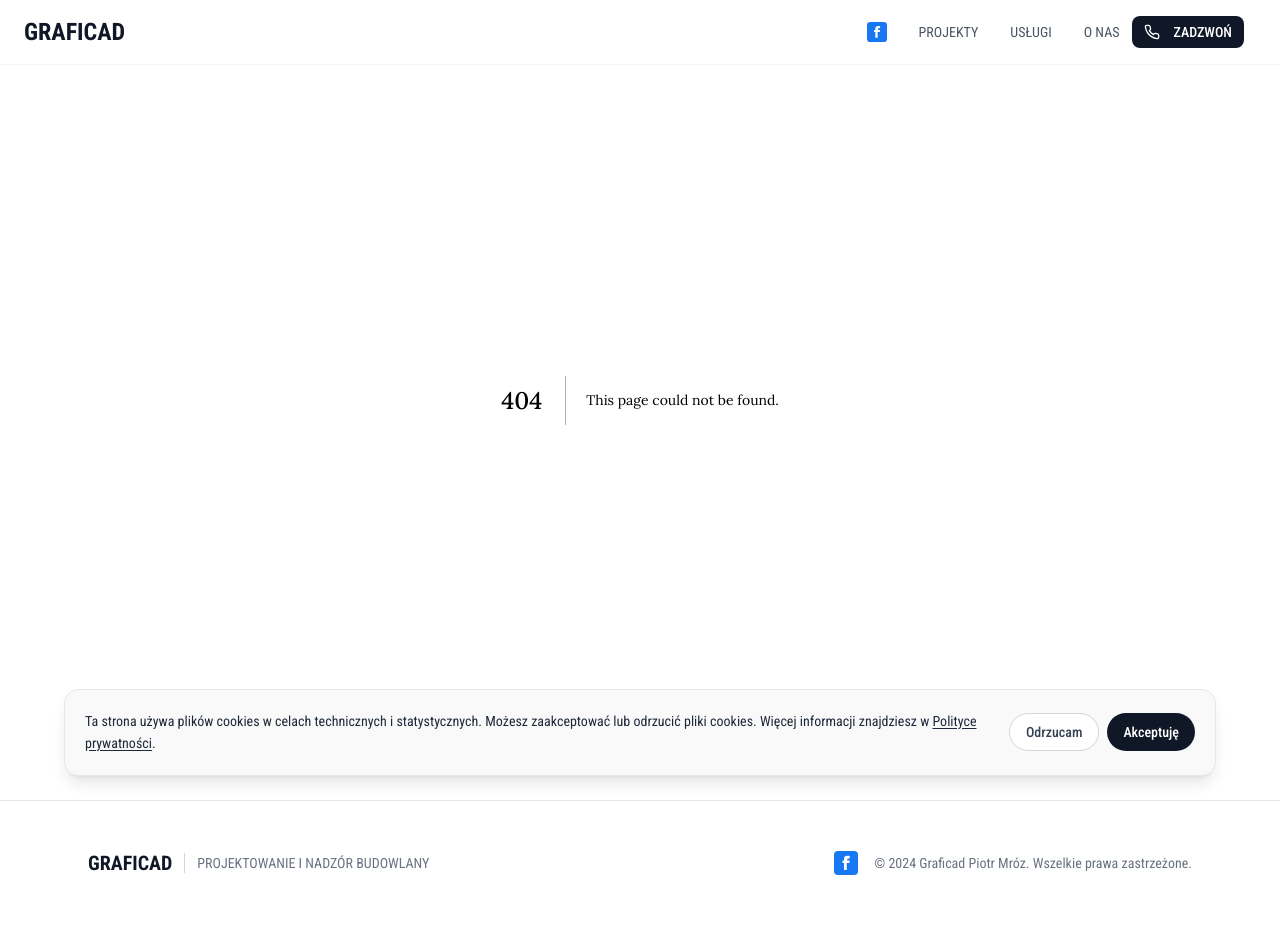
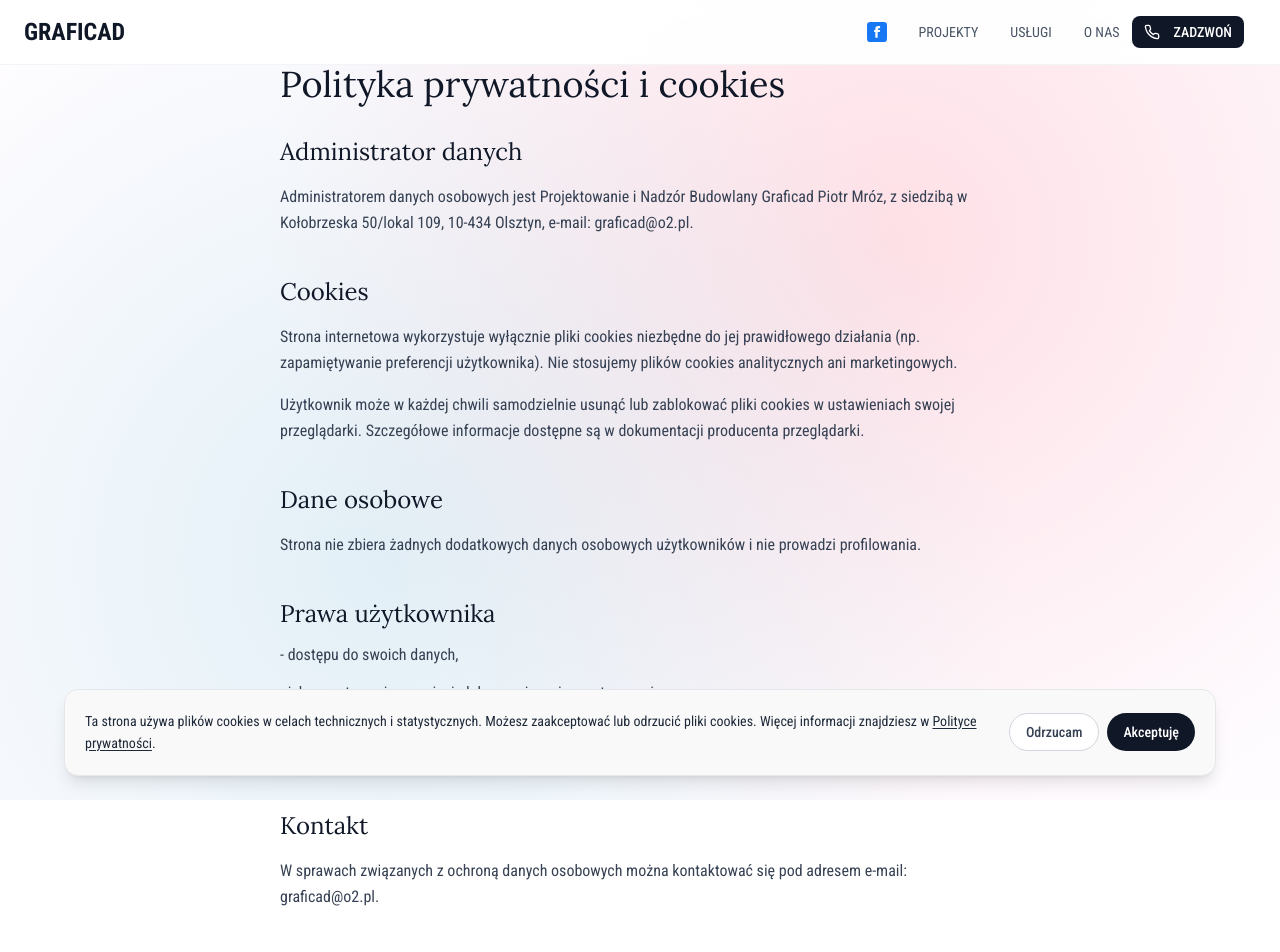
Before and after one commit to Kryki999/project-studio, a Next.js app: page /polityka-prywatnosci in a window 1280 px wide. Before the commit this address had no page. Shown: the top 952 px of the page. Before the commit the page ends 925 px from the top, so only its background shows below. Built offline with nearby package versions, Linux system fonts and the light colour scheme.

Commit message:
effect-background

```diff
--- a/app/globals.css
+++ b/app/globals.css
@@ -121,6 +121,8 @@
   body {
     @apply bg-background text-foreground;
     font-family: var(--font-sans), ui-sans-serif, system-ui, -apple-system, "Segoe UI", Roboto, Helvetica, Arial, "Apple Color Emoji", "Segoe UI Emoji";
+    min-height: 100vh;
+    width: 100%;
   }
 
   h1,
@@ -132,3 +134,9 @@
     font-family: var(--font-serif), ui-serif, Georgia, Cambria, "Times New Roman", Times, serif;
   }
 }
+
+@layer base {
+  .dark body {
+    background-color: var(--background);
+  }
+}
--- a/app/layout.tsx
+++ b/app/layout.tsx
@@ -36,6 +36,13 @@ export default function RootLayout({
     <html lang="pl" className={`${robotoCondensed.variable} ${lora.variable} overflow-x-hidden`}>
       <head />
       <body className="overflow-x-hidden">
+        <div
+          className="fixed inset-0 -z-10 pointer-events-none dark:hidden"
+          style={{
+            background:
+              'radial-gradient(circle at 30% 70%, rgba(173, 216, 230, 0.35), transparent 60%), radial-gradient(circle at 70% 30%, rgba(255, 182, 193, 0.4), transparent 60%) rgb(254, 252, 255)',
+          }}
+        />
         <SiteHeader />
         {children}
         <SiteFooter />
--- a/app/page.tsx
+++ b/app/page.tsx
@@ -53,7 +53,7 @@ export default function HomePage() {
       </section>
 
       {/* About Section */}
-      <section id="about" className="py-24 bg-white">
+      <section id="about" className="py-24">
         <div className="max-w-6xl mx-auto px-6">
           <div className="grid md:grid-cols-2 gap-16 items-center">
             <div>
@@ -90,7 +90,7 @@ export default function HomePage() {
       </section>
 
       {/* Services Section */}
-      <section id="services" className="py-24 bg-gray-50">
+      <section id="services" className="py-24">
         <div className="max-w-6xl mx-auto px-6">
           <div className="text-center mb-16">
             <h2 className="text-4xl font-light text-gray-900 mb-4">Nasze usługi</h2>
@@ -134,7 +134,7 @@ export default function HomePage() {
       </section>
 
       {/* Projects Preview */}
-      <section id="projects" className="py-24 bg-white">
+      <section id="projects" className="py-24">
         <div className="max-w-6xl mx-auto px-6">
           <div className="text-center mb-16">
             <h2 className="text-4xl font-light text-gray-900 mb-4">Wybrane realizacje</h2>
--- /dev/null
+++ b/app/polityka-prywatnosci/page.tsx
@@ -0,0 +1,51 @@
+export default function PrivacyPolicyPage() {
+    return (
+        <main className="min-h-[60vh] py-16">
+            <div className="mx-auto max-w-3xl px-6">
+                <h1 className="text-3xl md:text-4xl font-light text-gray-900 mb-8">Polityka prywatności i cookies</h1>
+
+                <section className="space-y-4 mb-10">
+                    <h2 className="text-2xl font-light text-gray-900">Administrator danych</h2>
+                    <p className="text-gray-700 leading-relaxed">
+                        Administratorem danych osobowych jest Projektowanie i Nadzór Budowlany Graficad Piotr Mróz, z siedzibą w Kołobrzeska 50/lokal 109, 10-434 Olsztyn, e-mail: graficad@o2.pl.
+                    </p>
+                </section>
+
+                <section className="space-y-4 mb-10">
+                    <h2 className="text-2xl font-light text-gray-900">Cookies</h2>
+                    <p className="text-gray-700 leading-relaxed">
+                        Strona internetowa wykorzystuje wyłącznie pliki cookies niezbędne do jej prawidłowego działania (np. zapamiętywanie preferencji użytkownika).
+                        Nie stosujemy plików cookies analitycznych ani marketingowych.
+                    </p>
+                    <p className="text-gray-700 leading-relaxed">
+                        Użytkownik może w każdej chwili samodzielnie usunąć lub zablokować pliki cookies w ustawieniach swojej przeglądarki.
+                        Szczegółowe informacje dostępne są w dokumentacji producenta przeglądarki.
+                    </p>
+                </section>
+
+                <section className="space-y-4 mb-10">
+                    <h2 className="text-2xl font-light text-gray-900">Dane osobowe</h2>
+                    <p className="text-gray-700 leading-relaxed">
+                        Strona nie zbiera żadnych dodatkowych danych osobowych użytkowników i nie prowadzi profilowania.
+                    </p>
+                </section>
+
+                <section className="space-y-3 mb-10">
+                    <h2 className="text-2xl font-light text-gray-900">Prawa użytkownika</h2>
+                    <p className="text-gray-700 leading-relaxed">- dostępu do swoich danych,</p>
+                    <p className="text-gray-700 leading-relaxed">- ich sprostowania, usunięcia lub ograniczenia przetwarzania,</p>
+                    <p className="text-gray-700 leading-relaxed">
+                        - wniesienia skargi do Prezesa Urzędu Ochrony Danych Osobowych, jeśli uzna, że przetwarzanie danych narusza przepisy RODO.
+                    </p>
+                </section>
+
+                <section className="space-y-4">
+                    <h2 className="text-2xl font-light text-gray-900">Kontakt</h2>
+                    <p className="text-gray-700 leading-relaxed">
+                        W sprawach związanych z ochroną danych osobowych można kontaktować się pod adresem e-mail: graficad@o2.pl.
+                    </p>
+                </section>
+            </div>
+        </main>
+    )
+}
--- a/app/projects/[slug]/page.tsx
+++ b/app/projects/[slug]/page.tsx
@@ -12,7 +12,7 @@ export default async function ProjectDetailPage({ params }: PageProps) {
 
     if (!project) {
         return (
-            <main className="min-h-screen w-full bg-white">
+            <main className="min-h-screen w-full">
                 <div className="max-w-6xl mx-auto px-6 pt-28 pb-16">
                     <h1 className="text-3xl font-semibold mb-4">Projekt nie znaleziony</h1>
                     <Link href="/projects" className="text-blue-600 hover:underline">Wróć do projektów</Link>
@@ -22,7 +22,7 @@ export default async function ProjectDetailPage({ params }: PageProps) {
     }
 
     return (
-        <main className="min-h-screen w-full bg-white">
+        <main className="min-h-screen w-full">
             <section className="pt-28 pb-16 px-6">
                 <div className="max-w-6xl mx-auto">
                     <nav className="mb-6 text-sm">
--- a/app/projects/page.tsx
+++ b/app/projects/page.tsx
@@ -4,7 +4,7 @@ import { projects } from '@/lib/projects'
 
 export default function ProjectsIndexPage() {
     return (
-        <main className="min-h-screen w-full bg-white">
+        <main className="min-h-screen w-full">
             <section className="pt-28 pb-16 px-6">
                 <div className="max-w-6xl mx-auto">
                     <nav className="mb-6 text-sm">
--- a/components/ReviewsSection.tsx
+++ b/components/ReviewsSection.tsx
@@ -105,7 +105,7 @@ function Stars({ rating }: { rating: number }) {
 
 export default function ReviewsSection() {
     return (
-        <section id="reviews" className="py-24 bg-gray-50">
+        <section id="reviews" className="py-24">
             <div className="max-w-6xl mx-auto px-6">
                 <div className="text-center mb-12">
                     <h2 className="text-4xl font-light text-gray-900 mb-4">Opinie Klientów</h2>
--- a/components/SiteFooter.tsx
+++ b/components/SiteFooter.tsx
@@ -1,6 +1,6 @@
 export default function SiteFooter() {
     return (
-        <footer className="bg-white border-t border-gray-200 py-12">
+        <footer className="bg-white/90 backdrop-blur border-t border-gray-200 py-12">
             <div className="max-w-6xl mx-auto px-6">
                 <div className="flex flex-col md:flex-row justify-between items-center">
                     <div className="flex items-center space-x-3 mb-4 md:mb-0">
```
